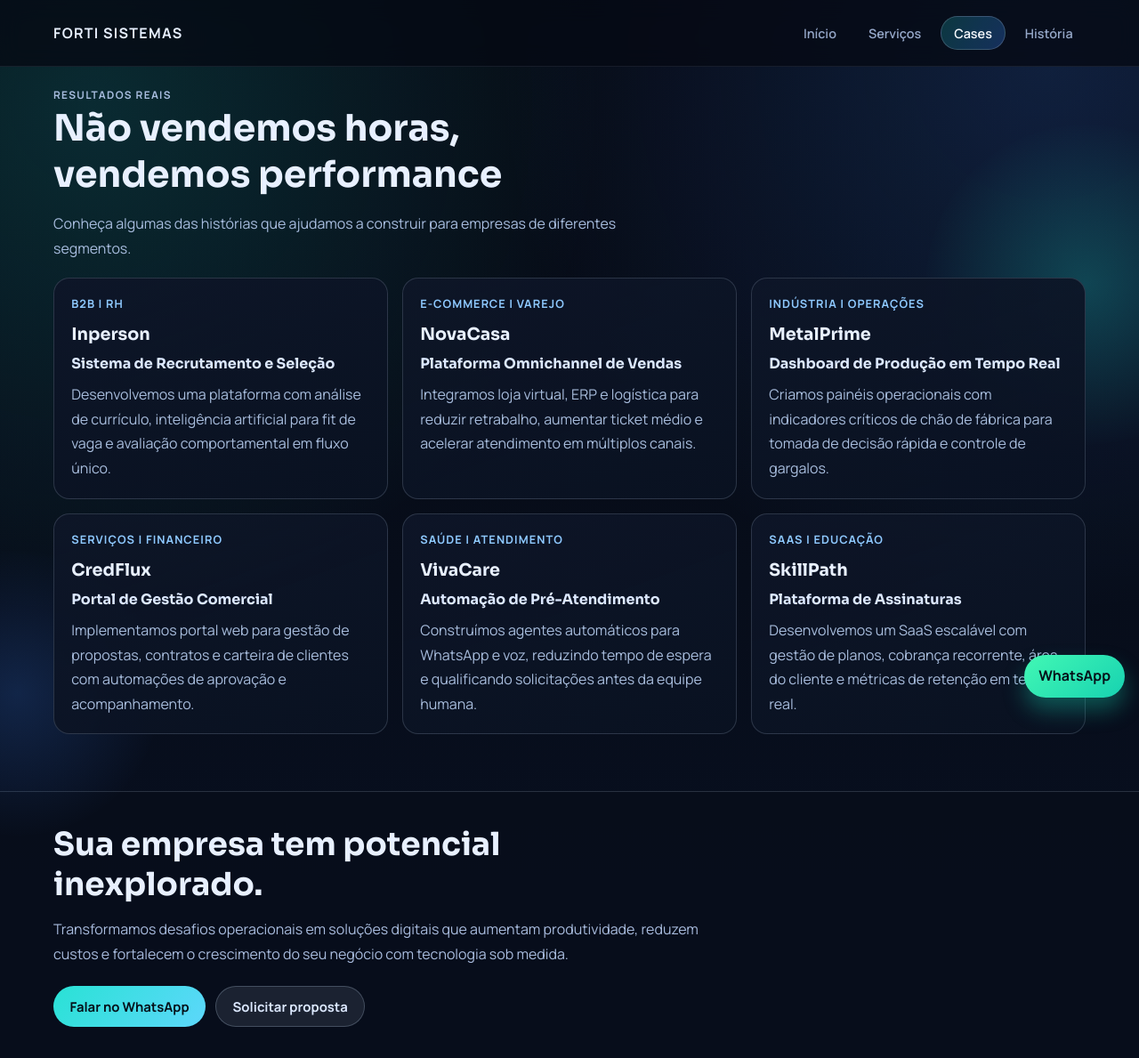
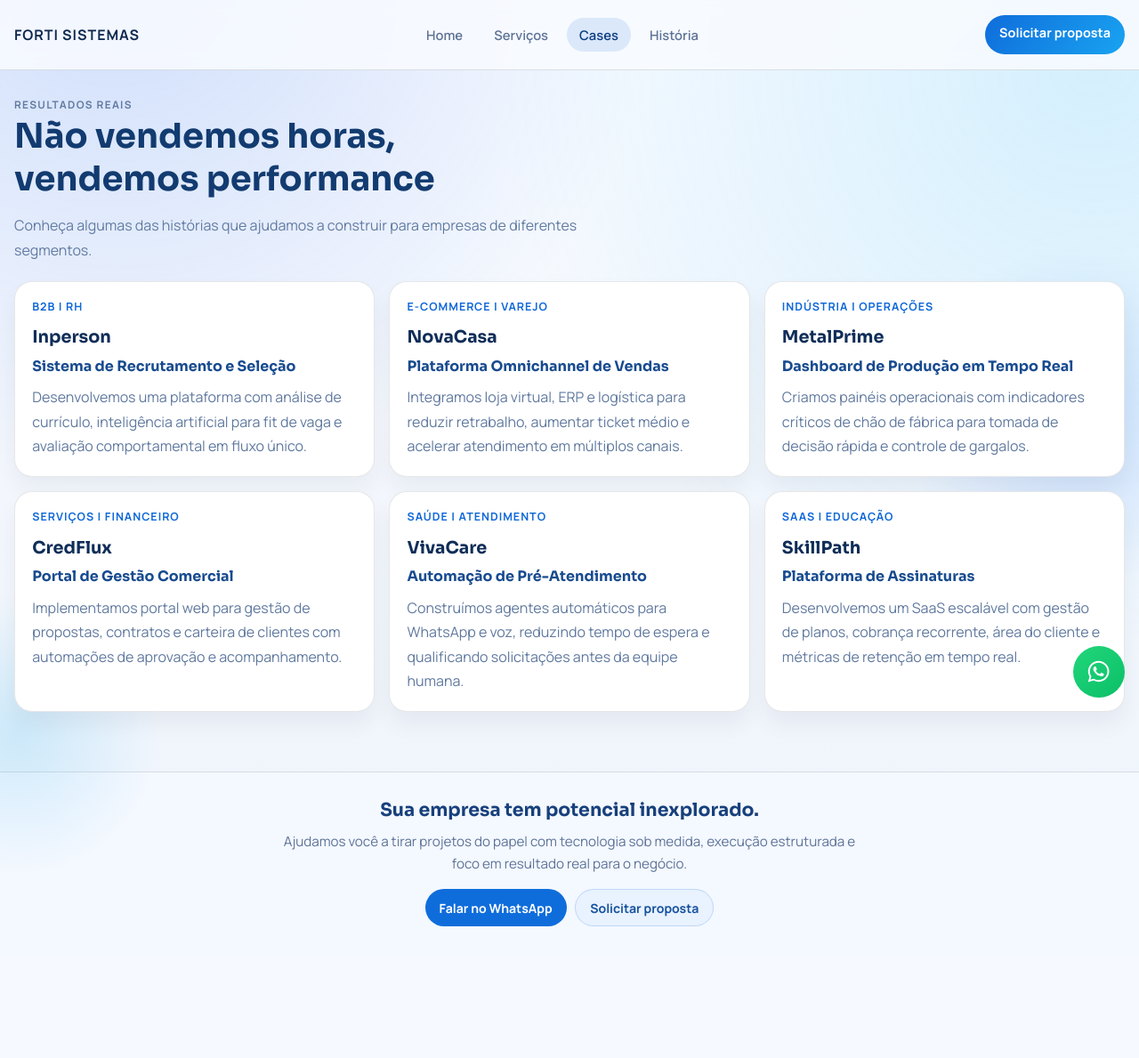
Before and after one commit to joaopedroforti/institutional-site, a Next.js app: page /cases in a window 1280 px wide. Shown: the whole page at 89% size. After the commit the page ends 1073 px from the top, so only its background shows below. Built offline with nearby package versions, Linux system fonts and the light colour scheme.

Commit message:
feat: redesign site with full-width hero and light institutional visual

```diff
--- a/app/cases/cases.module.css
+++ b/app/cases/cases.module.css
@@ -1,17 +1,18 @@
 .head h1 {
-  font-size: clamp(1.8rem, 3.2vw, 3rem);
+  font-size: clamp(1.8rem, 3vw, 3rem);
   max-width: 20ch;
+  color: #123b70;
 }
 
 .head p {
   margin-top: 0.9rem;
-  color: #a8bddf;
+  color: #617aa1;
   max-width: 70ch;
   line-height: 1.75;
 }
 
 .kicker {
-  color: #6cefe4;
+  color: #3d8ef0;
   text-transform: uppercase;
   letter-spacing: 0.11em;
   font-size: 0.74rem;
@@ -19,22 +20,23 @@
 }
 
 .grid {
-  margin-top: 1.2rem;
+  margin-top: 1.3rem;
   display: grid;
   grid-template-columns: repeat(3, minmax(0, 1fr));
   gap: 1rem;
 }
 
 .card {
-  border-radius: 18px;
-  border: 1px solid rgba(148, 163, 184, 0.24);
-  background: linear-gradient(160deg, rgba(14, 22, 40, 0.95) 0%, rgba(10, 18, 34, 0.9) 100%);
+  border-radius: 20px;
+  border: 1px solid rgba(15, 23, 42, 0.1);
+  background: #ffffff;
+  box-shadow: 0 14px 24px rgba(15, 23, 42, 0.05);
   padding: 1.2rem;
 }
 
 .tags {
-  color: #8ec9ff;
-  font-size: 0.8rem;
+  color: #0f68d8;
+  font-size: 0.78rem;
   font-weight: 700;
   text-transform: uppercase;
   letter-spacing: 0.08em;
@@ -42,22 +44,23 @@
 
 .company {
   margin-top: 0.85rem;
+  color: #0f2d58;
   font-size: 1.2rem;
 }
 
 .project {
   margin-top: 0.6rem;
-  color: #dce8ff;
+  color: #184b8f;
   font-size: 1rem;
 }
 
 .description {
   margin-top: 0.7rem;
-  color: #a8bddd;
+  color: #60799f;
   line-height: 1.72;
 }
 
-@media (max-width: 1080px) {
+@media (max-width: 1120px) {
   .grid {
     grid-template-columns: repeat(2, minmax(0, 1fr));
   }
--- a/app/components/site-shell.module.css
+++ b/app/components/site-shell.module.css
@@ -1,15 +1,15 @@
 .page {
-  --line: rgba(148, 163, 184, 0.24);
-  --text: #e8f0ff;
-  --muted: #96a8c9;
-  --brand: #1dd4c7;
-  --brand-strong: #3b82f6;
+  --line: rgba(15, 23, 42, 0.12);
+  --text: #10203b;
+  --muted: #5d7296;
+  --brand: #0c66d6;
+  --brand-soft: #e8f1ff;
   min-height: 100vh;
   color: var(--text);
   background:
-    radial-gradient(circle at 8% 10%, rgba(29, 212, 199, 0.16) 0%, transparent 36%),
-    radial-gradient(circle at 92% 6%, rgba(59, 130, 246, 0.18) 0%, transparent 38%),
-    linear-gradient(180deg, #060a14 0%, #070d1a 55%, #081022 100%);
+    radial-gradient(circle at 10% -6%, rgba(37, 99, 235, 0.2) 0%, transparent 38%),
+    radial-gradient(circle at 96% 7%, rgba(56, 189, 248, 0.18) 0%, transparent 42%),
+    linear-gradient(180deg, #f8fbff 0%, #f3f7fd 52%, #eef4fc 100%);
   position: relative;
   overflow-x: clip;
 }
@@ -22,55 +22,56 @@
 }
 
 .backdropA {
-  width: 360px;
-  height: 360px;
+  width: 380px;
+  height: 380px;
   right: -120px;
-  top: 140px;
-  background: radial-gradient(circle, rgba(29, 212, 199, 0.24) 0%, transparent 72%);
-  transform: translateY(calc(var(--scroll-offset) * -0.1));
+  top: 280px;
+  background: radial-gradient(circle, rgba(59, 130, 246, 0.18) 0%, transparent 72%);
+  transform: translateY(calc(var(--scroll-offset) * -0.08));
 }
 
 .backdropB {
   width: 320px;
   height: 320px;
   left: -140px;
-  top: 52%;
-  background: radial-gradient(circle, rgba(59, 130, 246, 0.2) 0%, transparent 72%);
-  transform: translateY(calc(var(--scroll-offset) * 0.1));
+  top: 62%;
+  background: radial-gradient(circle, rgba(14, 165, 233, 0.16) 0%, transparent 70%);
+  transform: translateY(calc(var(--scroll-offset) * 0.08));
 }
 
 .header {
   position: sticky;
   top: 0;
-  z-index: 40;
+  z-index: 50;
   width: 100%;
-  border-bottom: 1px solid rgba(148, 163, 184, 0.12);
-  background: rgba(6, 10, 20, 0.78);
-  backdrop-filter: blur(12px);
+  border-bottom: 1px solid var(--line);
+  background: rgba(248, 251, 255, 0.86);
+  backdrop-filter: blur(8px);
 }
 
 .headerInner {
-  width: min(1160px, calc(100% - 2rem));
-  min-height: 74px;
+  width: min(1320px, calc(100% - 2rem));
+  min-height: 78px;
   margin: 0 auto;
-  display: flex;
+  display: grid;
+  grid-template-columns: auto 1fr auto;
   align-items: center;
-  justify-content: space-between;
   gap: 1rem;
 }
 
 .brand {
-  font-weight: 700;
   font-size: 1rem;
-  letter-spacing: 0.08em;
+  font-weight: 800;
+  letter-spacing: 0.06em;
   text-transform: uppercase;
+  color: #0f294f;
 }
 
 .nav {
   display: flex;
-  gap: 0.45rem;
+  justify-content: center;
+  gap: 0.4rem;
   flex-wrap: wrap;
-  justify-content: flex-end;
 }
 
 .navLink,
@@ -78,11 +79,11 @@
   min-height: 38px;
   border-radius: 999px;
   padding: 0.45rem 0.9rem;
-  font-size: 0.9rem;
-  font-weight: 600;
   display: inline-flex;
   align-items: center;
   justify-content: center;
+  font-size: 0.92rem;
+  font-weight: 600;
   transition: all 180ms ease;
 }
 
@@ -91,102 +92,135 @@
 }
 
 .navLink:hover {
-  color: var(--text);
-  background: rgba(148, 163, 184, 0.15);
+  color: #0d2d58;
+  background: rgba(12, 102, 214, 0.09);
 }
 
 .activeLink {
-  color: #f8fbff;
-  border: 1px solid rgba(148, 163, 184, 0.32);
-  background: linear-gradient(120deg, rgba(29, 212, 199, 0.22) 0%, rgba(59, 130, 246, 0.3) 100%);
+  color: #0c3c80;
+  background: rgba(12, 102, 214, 0.12);
+}
+
+.headerCta {
+  min-height: 44px;
+  border-radius: 999px;
+  padding: 0.65rem 1rem;
+  background: linear-gradient(125deg, #0f6ddb 0%, #19a3f1 100%);
+  color: #ffffff;
+  font-size: 0.9rem;
+  font-weight: 700;
 }
 
 .main {
-  width: min(1160px, calc(100% - 2rem));
-  margin: 1.4rem auto 0;
+  width: min(1320px, calc(100% - 2rem));
+  margin: 1.8rem auto 0;
   position: relative;
-  z-index: 3;
+  z-index: 2;
 }
 
 .footer {
-  margin-top: 4rem;
+  margin-top: 4.2rem;
   border-top: 1px solid var(--line);
-  background: rgba(7, 13, 25, 0.72);
+  background: #f4f8ff;
 }
 
 .footerInner {
-  width: min(1160px, calc(100% - 2rem));
+  width: min(1320px, calc(100% - 2rem));
   margin: 0 auto;
-  padding: 2.2rem 0;
+  padding: 1.8rem 0 2rem;
+  text-align: center;
 }
 
 .footerInner h2 {
-  font-size: clamp(1.4rem, 2.8vw, 2.4rem);
-  max-width: 22ch;
+  font-size: clamp(1.05rem, 1.6vw, 1.35rem);
+  color: #17407c;
 }
 
 .footerInner p {
-  margin-top: 0.9rem;
-  max-width: 75ch;
-  color: #a9bcde;
-  line-height: 1.75;
+  margin: 0.65rem auto 0;
+  max-width: 70ch;
+  font-size: 0.95rem;
+  color: #5d7398;
+  line-height: 1.65;
 }
 
 .footerActions {
-  margin-top: 1.4rem;
-  display: flex;
-  gap: 0.7rem;
+  margin-top: 1rem;
+  display: inline-flex;
+  gap: 0.6rem;
   flex-wrap: wrap;
 }
 
 .primaryButton,
 .secondaryButton {
-  min-height: 46px;
+  min-height: 42px;
   border-radius: 999px;
-  padding: 0.65rem 1.15rem;
+  padding: 0.6rem 1rem;
+  font-size: 0.88rem;
   font-weight: 700;
-  font-size: 0.93rem;
   display: inline-flex;
   align-items: center;
   justify-content: center;
 }
 
 .primaryButton {
-  color: #051019;
-  background: linear-gradient(130deg, #29e2d5 0%, #5dd7fb 100%);
+  background: #0f6ddb;
+  color: #ffffff;
 }
 
 .secondaryButton {
-  color: #dce8ff;
-  border: 1px solid rgba(148, 163, 184, 0.34);
-  background: rgba(148, 163, 184, 0.14);
+  background: #e9f2ff;
+  border: 1px solid rgba(15, 109, 219, 0.2);
+  color: #16529e;
 }
 
 .whatsappFloat {
   position: fixed;
   right: 1rem;
   bottom: 1rem;
-  z-index: 50;
-  min-height: 48px;
-  padding: 0.75rem 1rem;
-  border-radius: 999px;
-  font-weight: 700;
-  color: #061119;
-  background: linear-gradient(140deg, #42f8b4 0%, #17d2b1 100%);
-  box-shadow: 0 14px 24px rgba(23, 210, 177, 0.35);
+  z-index: 60;
+  width: 58px;
+  height: 58px;
+  border-radius: 50%;
+  background: linear-gradient(140deg, #22d67b 0%, #0bbf68 100%);
+  color: #ffffff;
+  display: inline-flex;
+  align-items: center;
+  justify-content: center;
+  font-size: 1.7rem;
+  box-shadow: 0 16px 26px rgba(11, 191, 104, 0.35);
+  animation: pulse 2.1s ease-in-out infinite;
 }
 
-@media (max-width: 840px) {
+@keyframes pulse {
+  0% {
+    box-shadow: 0 0 0 0 rgba(11, 191, 104, 0.45);
+  }
+
+  70% {
+    box-shadow: 0 0 0 18px rgba(11, 191, 104, 0);
+  }
+
+  100% {
+    box-shadow: 0 0 0 0 rgba(11, 191, 104, 0);
+  }
+}
+
+@media (max-width: 980px) {
   .headerInner {
-    min-height: 82px;
-    align-items: flex-start;
+    grid-template-columns: 1fr;
+    gap: 0.5rem;
     padding-top: 0.8rem;
-    padding-bottom: 0.7rem;
-    flex-direction: column;
+    padding-bottom: 0.8rem;
+    min-height: 0;
+  }
+
+  .brand,
+  .headerCta {
+    justify-self: start;
   }
 
   .nav {
-    width: 100%;
     justify-content: flex-start;
   }
 }
@@ -195,8 +229,10 @@
   .backdropA,
   .backdropB,
   .navLink,
-  .activeLink {
+  .activeLink,
+  .whatsappFloat {
     transition: none;
+    animation: none;
     transform: none;
   }
 }
--- a/app/components/site-shell.tsx
+++ b/app/components/site-shell.tsx
@@ -3,6 +3,7 @@
 import Link from "next/link";
 import { usePathname } from "next/navigation";
 import { CSSProperties, ReactNode, useEffect, useMemo, useState } from "react";
+import { FaWhatsapp } from "react-icons/fa6";
 import styles from "./site-shell.module.css";
 
 type SiteShellProps = {
@@ -15,7 +16,7 @@
 };
 
 const navItems: NavItem[] = [
-  { href: "/", label: "Início" },
+  { href: "/", label: "Home" },
   { href: "/servicos", label: "Serviços" },
   { href: "/cases", label: "Cases" },
   { href: "/historia", label: "História" },
@@ -70,6 +71,9 @@
               </Link>
             ))}
           </nav>
+          <Link href="/contato" className={styles.headerCta}>
+            Solicitar proposta
+          </Link>
         </div>
       </header>
 
@@ -79,7 +83,7 @@
         <div className={styles.footerInner}>
           <h2>Sua empresa tem potencial inexplorado.</h2>
           <p>
-            Transformamos desafios operacionais em soluções digitais que aumentam produtividade, reduzem custos e fortalecem o crescimento do seu negócio com tecnologia sob medida.
+            Ajudamos você a tirar projetos do papel com tecnologia sob medida, execução estruturada e foco em resultado real para o negócio.
           </p>
           <div className={styles.footerActions}>
             <a href="https://wa.me/5519982214340" target="_blank" rel="noreferrer" className={styles.primaryButton}>
@@ -92,8 +96,8 @@
         </div>
       </footer>
 
-      <a href="https://wa.me/5519982214340" target="_blank" rel="noreferrer" className={styles.whatsappFloat}>
-        WhatsApp
+      <a href="https://wa.me/5519982214340" target="_blank" rel="noreferrer" aria-label="Falar no WhatsApp" className={styles.whatsappFloat}>
+        <FaWhatsapp aria-hidden="true" />
       </a>
     </div>
   );
--- a/app/contato/contato.module.css
+++ b/app/contato/contato.module.css
@@ -1,10 +1,11 @@
 .head h1 {
-  font-size: clamp(1.8rem, 3.2vw, 3rem);
+  font-size: clamp(1.8rem, 3vw, 3rem);
+  color: #123b70;
   max-width: 20ch;
 }
 
 .kicker {
-  color: #6cefe4;
+  color: #3d8ef0;
   text-transform: uppercase;
   letter-spacing: 0.11em;
   font-size: 0.74rem;
@@ -13,7 +14,7 @@
 
 .head p {
   margin-top: 0.9rem;
-  color: #a7bcde;
+  color: #5f789f;
   line-height: 1.75;
   max-width: 68ch;
 }
@@ -28,19 +29,21 @@
 .card,
 .formCard {
   border-radius: 20px;
-  border: 1px solid rgba(148, 163, 184, 0.22);
-  background: linear-gradient(160deg, rgba(14, 22, 40, 0.95) 0%, rgba(10, 18, 34, 0.9) 100%);
+  border: 1px solid rgba(15, 23, 42, 0.1);
+  background: #ffffff;
+  box-shadow: 0 14px 24px rgba(15, 23, 42, 0.05);
   padding: 1.2rem;
 }
 
 .card h2,
 .formCard h2 {
+  color: #123b70;
   font-size: 1.1rem;
 }
 
 .card p {
   margin-top: 0.7rem;
-  color: #acc1e2;
+  color: #5f789f;
   line-height: 1.72;
 }
 
@@ -54,9 +57,9 @@
 .textarea {
   width: 100%;
   border-radius: 12px;
-  border: 1px solid rgba(148, 163, 184, 0.3);
-  background: rgba(15, 24, 45, 0.84);
-  color: #eaf1ff;
+  border: 1px solid rgba(15, 23, 42, 0.14);
+  background: #f7faff;
+  color: #0f294f;
   padding: 0.75rem 0.8rem;
   font: inherit;
 }
@@ -67,13 +70,13 @@
 }
 
 .button {
-  min-height: 48px;
+  min-height: 46px;
   border-radius: 999px;
   border: 0;
   font: inherit;
   font-weight: 700;
-  color: #07121f;
-  background: linear-gradient(130deg, #29e2d5 0%, #64d9ff 100%);
+  color: #ffffff;
+  background: linear-gradient(125deg, #0f6ddb 0%, #17a1ef 100%);
   cursor: pointer;
 }
 
--- a/app/globals.css
+++ b/app/globals.css
@@ -12,8 +12,8 @@
 body {
   min-height: 100%;
   font-family: var(--font-body), "Segoe UI", sans-serif;
-  background: #060a13;
-  color: #eaf1ff;
+  background: #f6f9ff;
+  color: #10203b;
   -webkit-font-smoothing: antialiased;
   -moz-osx-font-smoothing: grayscale;
 }
--- a/app/historia/historia.module.css
+++ b/app/historia/historia.module.css
@@ -1,10 +1,11 @@
 .head h1 {
-  font-size: clamp(1.8rem, 3.2vw, 3rem);
-  max-width: 18ch;
+  font-size: clamp(1.8rem, 3vw, 3rem);
+  color: #123b70;
+  max-width: 19ch;
 }
 
 .kicker {
-  color: #6cefe4;
+  color: #3d8ef0;
   text-transform: uppercase;
   letter-spacing: 0.11em;
   font-size: 0.74rem;
@@ -12,7 +13,7 @@
 }
 
 .grid {
-  margin-top: 1.2rem;
+  margin-top: 1.3rem;
   display: grid;
   grid-template-columns: 1.1fr 0.9fr;
   gap: 1rem;
@@ -22,15 +23,16 @@
 .photoCard,
 .highlight {
   border-radius: 20px;
-  border: 1px solid rgba(148, 163, 184, 0.24);
-  background: linear-gradient(160deg, rgba(14, 22, 40, 0.95) 0%, rgba(10, 18, 34, 0.9) 100%);
+  border: 1px solid rgba(15, 23, 42, 0.1);
+  background: #ffffff;
+  box-shadow: 0 14px 24px rgba(15, 23, 42, 0.05);
   padding: 1.2rem;
 }
 
 .story p,
 .highlight p {
   margin-top: 0.8rem;
-  color: #a8bddd;
+  color: #5f789f;
   line-height: 1.75;
 }
 
@@ -42,11 +44,12 @@
 
 .photoCaption {
   margin-top: 0.7rem;
-  color: #b6c7e3;
+  color: #6882a9;
 }
 
 .highlight {
   margin-top: 1rem;
+  border-left: 4px solid #0f6ddb;
 }
 
 @media (max-width: 980px) {
--- a/app/home.module.css
+++ b/app/home.module.css
@@ -1,11 +1,11 @@
-.hero {
+.heroFull {
   position: relative;
-  min-height: clamp(470px, 70vh, 650px);
-  border-radius: 24px;
+  width: 100vw;
+  margin-left: calc(50% - 50vw);
+  min-height: clamp(530px, 74vh, 730px);
   overflow: hidden;
-  border: 1px solid rgba(148, 163, 184, 0.2);
-  display: grid;
-  align-items: stretch;
+  border-top: 1px solid rgba(15, 23, 42, 0.1);
+  border-bottom: 1px solid rgba(15, 23, 42, 0.1);
 }
 
 .heroVideo {
@@ -19,80 +19,91 @@
 .heroOverlay {
   position: absolute;
   inset: 0;
-  background: linear-gradient(90deg, rgba(5, 10, 18, 0.84) 0%, rgba(7, 13, 24, 0.72) 44%, rgba(7, 12, 22, 0.56) 100%);
+  background: linear-gradient(93deg, rgba(7, 16, 30, 0.73) 0%, rgba(7, 16, 30, 0.63) 36%, rgba(7, 16, 30, 0.48) 58%, rgba(7, 16, 30, 0.34) 100%);
 }
 
-.heroContent {
+.heroInner {
+  width: min(1320px, calc(100% - 2rem));
+  margin: 0 auto;
+  min-height: inherit;
   position: relative;
   z-index: 2;
-  padding: clamp(1.5rem, 5vw, 3rem);
   display: grid;
-  grid-template-columns: 1fr 0.95fr;
-  gap: 1rem;
+  grid-template-columns: 1.04fr 0.96fr;
+  gap: 1.3rem;
+  align-items: center;
+  padding: clamp(1.2rem, 4vw, 3rem) 0;
 }
 
 .heroText {
-  align-self: center;
+  color: #ecf4ff;
 }
 
 .kicker {
-  color: #6cefe4;
+  color: #5fb4ff;
   text-transform: uppercase;
   letter-spacing: 0.11em;
-  font-size: 0.74rem;
+  font-size: 0.75rem;
   font-weight: 700;
 }
 
 .heroText h1 {
   margin-top: 0.8rem;
   font-size: clamp(2rem, 4.2vw, 4rem);
-  line-height: 1.03;
-  max-width: 14ch;
+  line-height: 1.02;
+  max-width: 13ch;
 }
 
 .heroText p {
   margin-top: 1rem;
-  color: #c3d3ed;
+  color: #d6e6ff;
   line-height: 1.75;
-  max-width: 58ch;
-  font-size: clamp(1rem, 1.2vw, 1.1rem);
+  max-width: 56ch;
+  font-size: clamp(1rem, 1.3vw, 1.15rem);
 }
 
 .heroImageWrap {
-  align-self: center;
+  width: min(100%, 560px);
   justify-self: center;
-  width: min(100%, 470px);
-  animation: floatY 5.4s ease-in-out infinite;
+  animation: floatY 5.8s ease-in-out infinite;
 }
 
 .heroImage {
   width: 100%;
   height: auto;
   border-radius: 24px;
-  border: 1px solid rgba(148, 163, 184, 0.3);
-  box-shadow: 0 28px 48px rgba(2, 8, 23, 0.42);
+  border: 1px solid rgba(255, 255, 255, 0.3);
+  box-shadow: 0 24px 48px rgba(7, 16, 30, 0.45);
 }
 
 .section {
-  margin-top: 3.6rem;
+  margin-top: 3.4rem;
+}
+
+.sectionBlue {
+  padding: 1.4rem;
+  border-radius: 24px;
+  border: 1px solid rgba(12, 102, 214, 0.12);
+  background: linear-gradient(180deg, #f5f9ff 0%, #edf4ff 100%);
 }
 
 .sectionHead h2 {
   margin-top: 0.8rem;
-  font-size: clamp(1.5rem, 3vw, 2.7rem);
-  max-width: 23ch;
+  font-size: clamp(1.55rem, 3vw, 2.7rem);
+  max-width: 24ch;
+  color: #103567;
 }
 
 .sectionHead p {
   margin-top: 0.9rem;
-  color: #9fb3d4;
   max-width: 72ch;
   line-height: 1.75;
+  color: #58719a;
 }
 
 .gridThree,
 .gridFour {
-  margin-top: 1.2rem;
+  margin-top: 1.3rem;
   display: grid;
   gap: 1rem;
 }
@@ -109,80 +120,100 @@
 .segmentCard,
 .callout,
 .contactCard,
-.formCard,
-.stepItem {
+.formCard {
   border-radius: 20px;
-  border: 1px solid rgba(148, 163, 184, 0.22);
-  background: linear-gradient(160deg, rgba(14, 22, 40, 0.95) 0%, rgba(11, 18, 34, 0.9) 100%);
-  box-shadow: 0 18px 38px rgba(2, 8, 23, 0.34);
+  border: 1px solid rgba(15, 23, 42, 0.11);
+  background: #ffffff;
+  box-shadow: 0 12px 22px rgba(15, 23, 42, 0.05);
 }
 
 .card,
 .segmentCard,
 .callout,
 .contactCard,
-.formCard,
-.stepItem {
+.formCard {
   padding: 1.2rem;
 }
 
 .icon {
-  width: 42px;
-  height: 42px;
-  border-radius: 12px;
-  border: 1px solid rgba(148, 163, 184, 0.32);
-  background: rgba(29, 212, 199, 0.14);
+  width: 44px;
+  height: 44px;
+  border-radius: 13px;
   display: inline-flex;
   align-items: center;
   justify-content: center;
-  color: #81f6ee;
-  font-weight: 700;
+  font-size: 1.1rem;
+}
+
+.iconBlue {
+  color: #165dc6;
+  background: #e4efff;
+}
+
+.iconCyan {
+  color: #077fba;
+  background: #e2f4ff;
+}
+
+.iconGreen {
+  color: #0f8e5e;
+  background: #e5f8ef;
+}
+
+.iconPurple {
+  color: #6f47c8;
+  background: #efe9ff;
+}
+
+.iconOrange {
+  color: #c56d15;
+  background: #fff1e4;
 }
 
 .card h3,
 .segmentCard h3,
 .callout h3,
 .contactCard h3,
-.formCard h3,
-.stepItem h3 {
+.formCard h3 {
   margin-top: 0.9rem;
   font-size: 1.08rem;
+  color: #11335d;
 }
 
 .card p,
 .segmentCard p,
 .callout p,
 .contactCard p,
-.formCard p,
-.stepItem p {
+.formCard p {
   margin-top: 0.75rem;
-  color: #abc0e2;
+  color: #5d769d;
   line-height: 1.72;
 }
 
 .callout {
   margin-top: 1rem;
+  border-left: 4px solid #0f6ddb;
 }
 
 .carousel {
   margin-top: 1.2rem;
-  border-radius: 18px;
-  border: 1px solid rgba(148, 163, 184, 0.22);
-  background: rgba(10, 17, 33, 0.78);
+  border-radius: 16px;
+  border: 1px solid rgba(15, 23, 42, 0.1);
+  background: #ffffff;
   overflow: hidden;
 }
 
 .track {
   display: flex;
   width: max-content;
-  animation: slideLoop 24s linear infinite;
+  animation: slideLoop 22s linear infinite;
 }
 
 .logoItem {
-  min-width: 150px;
-  padding: 0.95rem 1rem;
-  border-right: 1px solid rgba(148, 163, 184, 0.16);
-  color: #d5e4ff;
+  min-width: 160px;
+  padding: 1rem 1.1rem;
+  border-right: 1px solid rgba(15, 23, 42, 0.08);
+  color: #355681;
   font-weight: 600;
   display: inline-flex;
   align-items: center;
@@ -192,35 +223,49 @@
 .contactGrid {
   margin-top: 1.2rem;
   display: grid;
+  grid-template-columns: 1.1fr 0.9fr;
   gap: 1rem;
-  grid-template-columns: 1.1fr 0.9fr;
 }
 
 .steps {
   margin-top: 1rem;
   display: grid;
-  gap: 0.8rem;
+  gap: 0.7rem;
 }
 
-.stepRow {
+.stepItem {
+  border: 1px solid rgba(15, 23, 42, 0.09);
+  border-radius: 14px;
+  background: #f7faff;
+  padding: 0.8rem;
   display: grid;
-  grid-template-columns: 56px 1fr;
+  grid-template-columns: 52px 1fr;
   gap: 0.8rem;
   align-items: flex-start;
 }
 
 .stepNumber {
-  width: 56px;
-  height: 56px;
-  border-radius: 14px;
-  border: 1px solid rgba(148, 163, 184, 0.34);
-  background: rgba(59, 130, 246, 0.14);
-  color: #8bc8ff;
-  font-size: 1.2rem;
+  width: 52px;
+  height: 52px;
+  border-radius: 12px;
+  background: #e6f0ff;
+  color: #1858b7;
   font-weight: 800;
+  font-size: 1.1rem;
   display: inline-flex;
   align-items: center;
   justify-content: center;
+}
+
+.stepItem h4 {
+  color: #143a6d;
+  font-size: 1rem;
+}
+
+.stepItem p {
+  margin-top: 0.5rem;
+  color: #5f779d;
+  line-height: 1.65;
 }
 
 .form {
@@ -233,31 +278,31 @@
 .textarea {
   width: 100%;
   border-radius: 12px;
-  border: 1px solid rgba(148, 163, 184, 0.3);
-  background: rgba(15, 24, 45, 0.84);
-  color: #eaf1ff;
+  border: 1px solid rgba(15, 23, 42, 0.14);
+  background: #f7faff;
+  color: #0f294f;
   padding: 0.75rem 0.8rem;
   font: inherit;
 }
 
 .textarea {
-  min-height: 122px;
+  min-height: 126px;
   resize: vertical;
 }
 
 .submit {
-  min-height: 48px;
+  min-height: 46px;
   border-radius: 999px;
   border: 0;
+  font: inherit;
   font-weight: 700;
-  font: inherit;
-  color: #07121f;
-  background: linear-gradient(130deg, #29e2d5 0%, #64d9ff 100%);
+  background: linear-gradient(125deg, #0f6ddb 0%, #17a1ef 100%);
+  color: #ffffff;
   cursor: pointer;
 }
 
-@media (max-width: 1024px) {
-  .heroContent {
+@media (max-width: 1100px) {
+  .heroInner {
     grid-template-columns: 1fr;
   }
 
@@ -300,7 +345,7 @@
   }
 
   50% {
-    transform: translateY(-14px);
+    transform: translateY(-12px);
   }
 
   100% {
--- a/app/servicos/servicos.module.css
+++ b/app/servicos/servicos.module.css
@@ -1,62 +1,87 @@
 .sectionHead h1 {
-  font-size: clamp(1.8rem, 3.2vw, 3rem);
-  max-width: 20ch;
+  font-size: clamp(1.8rem, 3vw, 3rem);
+  color: #123b70;
+  max-width: 22ch;
 }
 
 .sectionHead p {
   margin-top: 0.9rem;
-  color: #a8bddf;
+  color: #5f789f;
   line-height: 1.75;
   max-width: 72ch;
 }
 
 .kicker {
-  color: #67efe4;
+  color: #3d8ef0;
   text-transform: uppercase;
   letter-spacing: 0.11em;
-  font-size: 0.74rem;
+  font-size: 0.75rem;
   font-weight: 700;
 }
 
 .grid {
-  margin-top: 1.3rem;
+  margin-top: 1.4rem;
   display: grid;
   grid-template-columns: repeat(4, minmax(0, 1fr));
   gap: 1rem;
 }
 
 .card {
-  border-radius: 18px;
-  border: 1px solid rgba(148, 163, 184, 0.22);
-  background: linear-gradient(155deg, rgba(14, 22, 40, 0.95) 0%, rgba(10, 17, 32, 0.9) 100%);
-  padding: 1.2rem;
+  border-radius: 20px;
+  border: 1px solid rgba(15, 23, 42, 0.1);
+  background: #ffffff;
+  box-shadow: 0 14px 26px rgba(15, 23, 42, 0.05);
+  padding: 1.25rem;
 }
 
 .icon {
-  width: 42px;
-  height: 42px;
-  border-radius: 12px;
-  border: 1px solid rgba(148, 163, 184, 0.28);
+  width: 46px;
+  height: 46px;
+  border-radius: 13px;
   display: inline-flex;
   align-items: center;
   justify-content: center;
-  color: #82f7ee;
-  background: rgba(29, 212, 199, 0.14);
-  font-weight: 700;
+  font-size: 1.15rem;
+}
+
+.iconBlue {
+  color: #165dc6;
+  background: #e4efff;
+}
+
+.iconCyan {
+  color: #077fba;
+  background: #e2f4ff;
+}
+
+.iconPurple {
+  color: #6f47c8;
+  background: #efe9ff;
+}
+
+.iconGreen {
+  color: #0f8e5e;
+  background: #e5f8ef;
+}
+
+.iconOrange {
+  color: #c56d15;
+  background: #fff1e4;
 }
 
 .card h2 {
-  margin-top: 0.85rem;
+  margin-top: 0.9rem;
+  color: #123b70;
   font-size: 1.08rem;
 }
 
 .card p {
   margin-top: 0.75rem;
-  color: #a9bee0;
+  color: #60789f;
   line-height: 1.72;
 }
 
-@media (max-width: 1080px) {
+@media (max-width: 1180px) {
   .grid {
     grid-template-columns: repeat(2, minmax(0, 1fr));
   }
--- a/package.json
+++ b/package.json
@@ -11,7 +11,8 @@
   "dependencies": {
     "next": "16.2.0",
     "react": "19.2.4",
-    "react-dom": "19.2.4"
+    "react-dom": "19.2.4",
+    "react-icons": "^5.6.0"
   },
   "devDependencies": {
     "@types/node": "^20",
```
Also changed, not shown: app/page.tsx (+38 -20 lines), app/servicos/page.tsx (+47 -10 lines), 1 other file (tests, documents, lock files or other folders).
